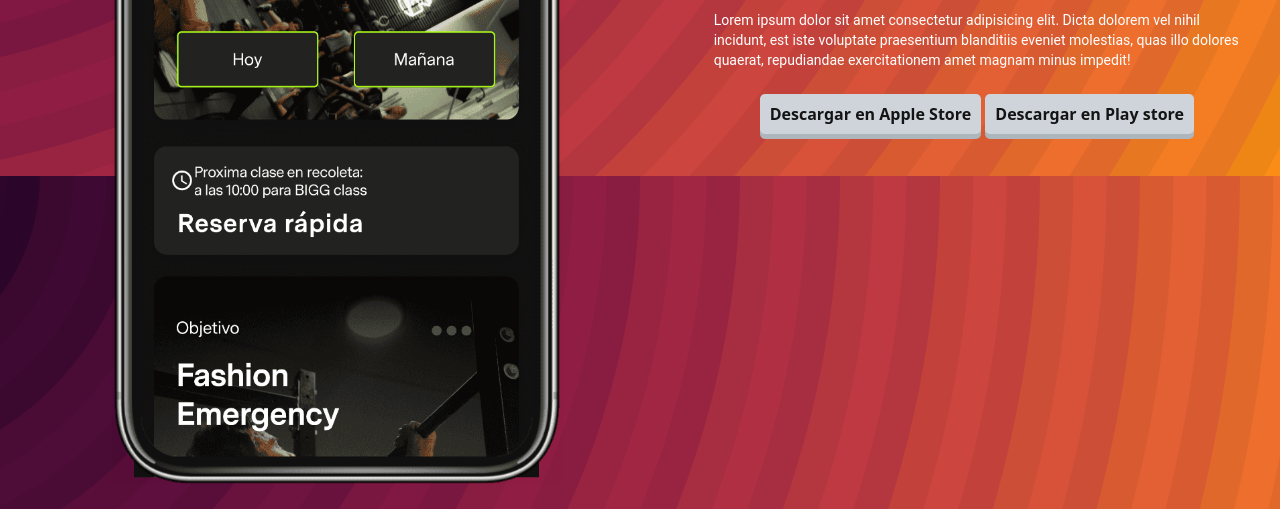
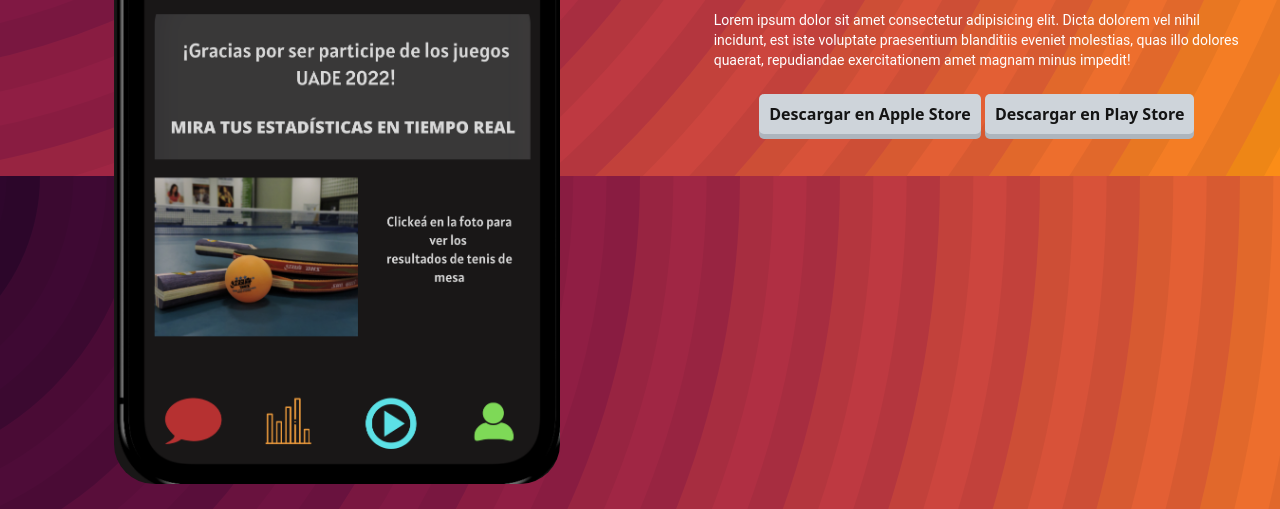
Before and after one commit to Ignacio-Scocco/Juegosuade, a plain HTML site: page page/descargar-app.html in a window 1280 px wide. Shown: the part 624-1133 px from the top of the page. Drawn offline with nearby package versions, Linux system fonts and the light colour scheme.

Commit message:
agregando diseño app

```diff
--- a/css/styles.css
+++ b/css/styles.css
@@ -433,6 +433,7 @@ input {
 
 .prototipo__imagen {
     height: 900px;
+    border-radius: 40px;
 }
 
 
--- a/page/descargar-app.html
+++ b/page/descargar-app.html
@@ -50,12 +50,12 @@
             <div class="app" class="grid__app">
                 <h2>App Juegos UADE</h2>
                 <p>Lorem ipsum dolor sit amet consectetur adipisicing elit. Dicta dolorem vel nihil incidunt, est iste voluptate praesentium blanditiis eveniet molestias, quas illo dolores quaerat, repudiandae exercitationem amet magnam minus impedit!</p>
-                <div> <button class="app__botonApple" data-bs-container="body" data-bs-toggle="popover" data-bs-placement="bottom" data-bs-content="La app no esta disponible por el momento, intenta de nuevo mas tarde." >Descargar en Apple Store</button>
-                <button class="app__botonAndroid" data-bs-container="body" data-bs-toggle="popover" data-bs-placement="bottom" data-bs-content="La app no esta disponible por el momento, intenta de nuevo mas tarde." >Descargar en Play store</button>
+                <div> <button class="app__botonApple" data-bs-container="body" data-bs-toggle="popover" data-bs-placement="top" data-bs-content="La app no esta disponible por el momento, intenta de nuevo mas tarde." >Descargar en Apple Store</button>
+                <button class="app__botonAndroid" data-bs-container="body" data-bs-toggle="popover" data-bs-placement="bottom" data-bs-content="La app no esta disponible por el momento, intenta de nuevo mas tarde." >Descargar en Play Store</button>
                 </div>
             </div>
             <div class="prototipo" class="grid__prototipo">
-                <img class="prototipo__imagen" src="../recursos/prototipo-mobile-2.png" alt="Foto de la aplicacion">   <!-- este es un ejemplo que encontre para aproximarlo, despues hare mi diseño personalizado para el proyecto final -->
+                <img class="prototipo__imagen" src="../recursos/app-juegos-uade-adaptada.png" alt="Foto de la aplicacion">   <!-- este es un ejemplo que encontre para aproximarlo, despues hare mi diseño personalizado para el proyecto final -->
             </div>
         </section>
     </main>
```
Also changed, not shown: recursos/app-juegos-uade-adaptada.png (added).
